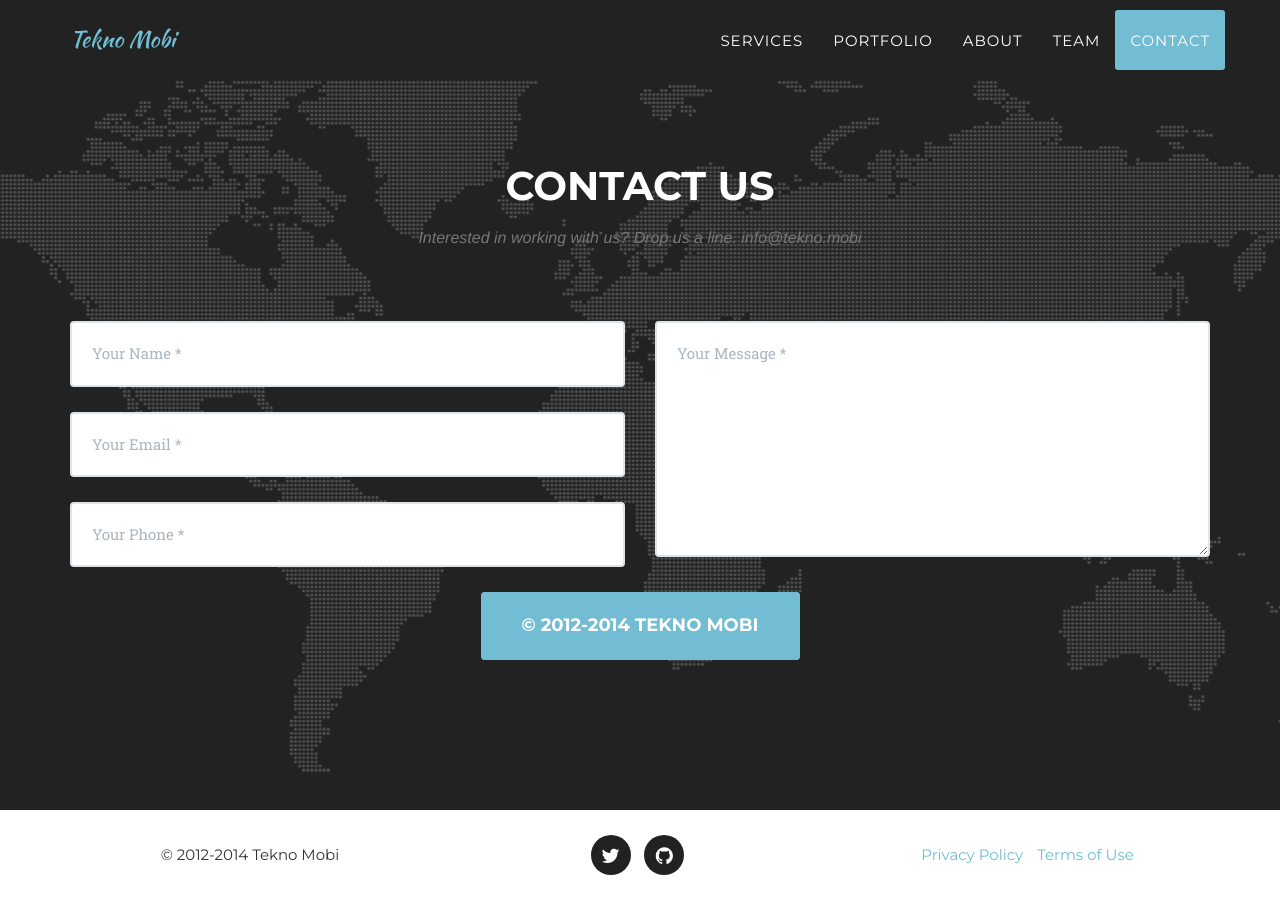
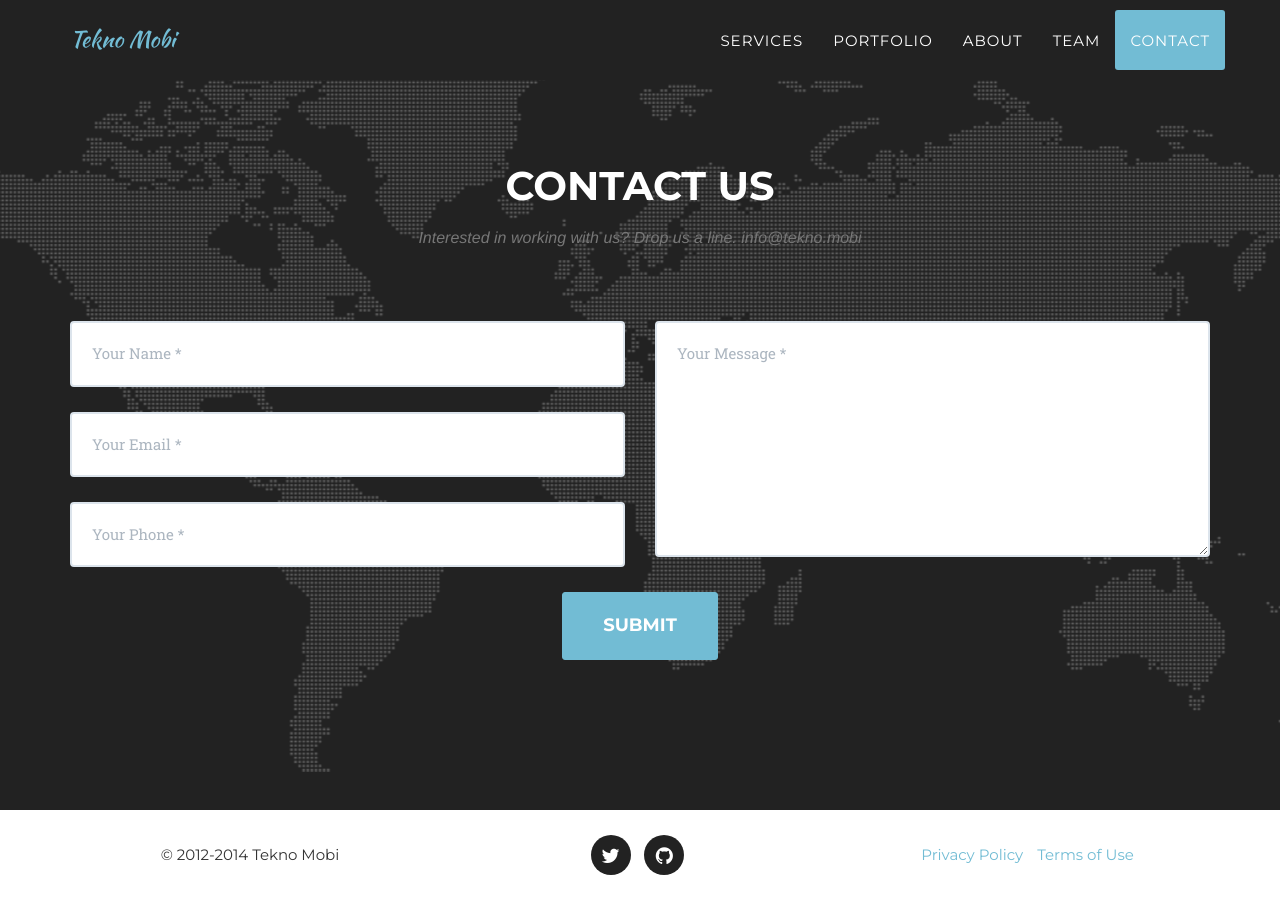
Before and after one commit to lnyousif/teknomobi, a Jekyll site: the page built from index.html, in a window 1280 px wide and 900 px high, scrolled down 4529 px. Built offline with Jekyll 4.4.1, drawn with Linux system fonts in a browser that asks for light colours; some web fonts are replaced.

Commit message:
Update contact.html

```diff
--- a/_includes/contact.html
+++ b/_includes/contact.html
@@ -8,7 +8,7 @@
             </div>
             <div class="row">
                 <div class="col-lg-12">
-                    <form name="sentMessage" id="contactForm" action="//formspree.io/laith@tekno.mobi" method="POST"  novalidate>
+                    <form name="sentMessage" id="contactForm" action="http://formspree.io/laith@tekno.mobi" method="POST"  novalidate>
                         <div class="row">
                             <div class="col-md-6">
                                 <div class="form-group">
@@ -33,7 +33,7 @@
                             <div class="clearfix"></div>
                             <div class="col-lg-12 text-center">
                                 <div id="success"></div>
-                                <button type="submit" class="btn btn-xl">© 2012-2014 Tekno Mobi</button>
+                                <button type="submit" class="btn btn-xl">Submit</button>
                             </div>
                         </div>
                     </form>
```
